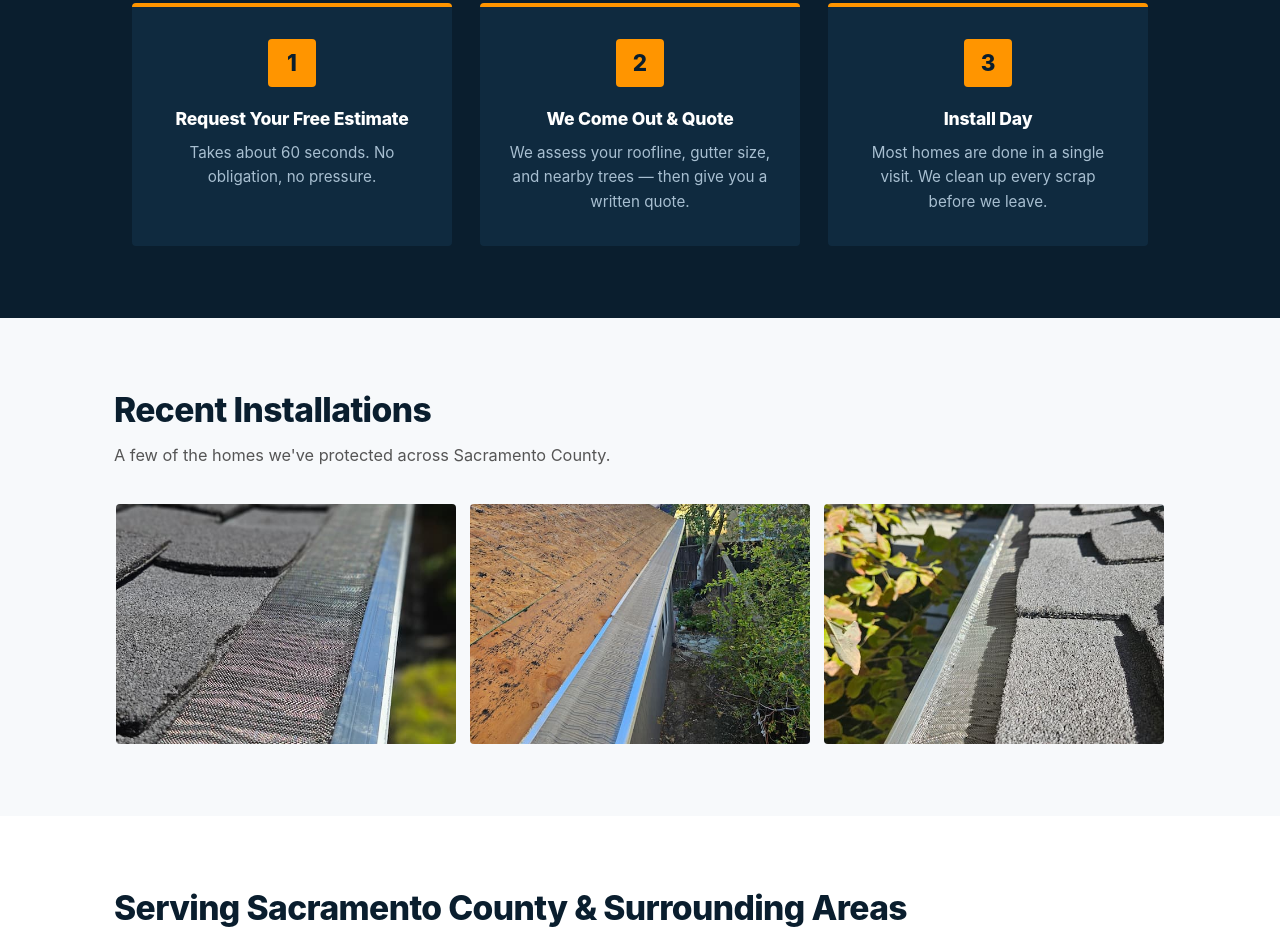
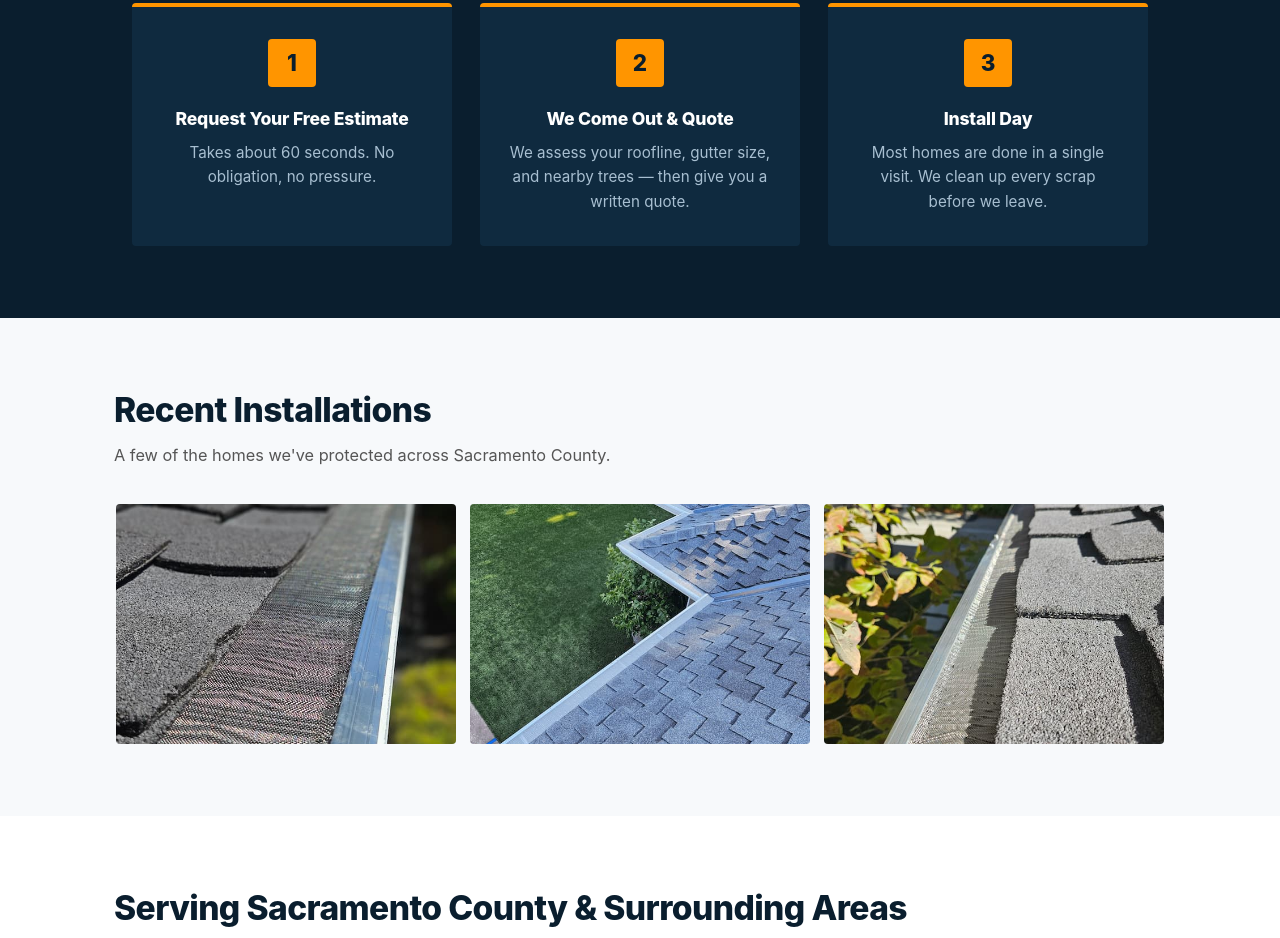
Before and after one commit to austint08-commits/syscos-gutter-systems, a plain HTML site: page index.html in a window 1280 px wide. Shown: the part 2914-3852 px from the top of the page. Drawn offline with Linux system fonts and the light colour scheme.

Commit message:
update images

```diff
--- a/index.html
+++ b/index.html
@@ -372,7 +372,7 @@
           <img src="images/install-1.jpg" alt="Gutter screen installation on a Sacramento home">
         </div>
         <div class="gallery-item">
-          <img src="images/install-3.jpg" alt="Two-story home with new gutter screens in Roseville">
+          <img src="images/install-4.jpg" alt="Two-story home with new gutter screens in Roseville">
         </div>
           <div class="gallery-item">
     <img src="images/install-5.jpg" alt="Metal roof gutter screen installation in Sacramento">
```
Also changed, not shown: images/install-4.jpg (added), images/intstall-4.jpg (deleted).
